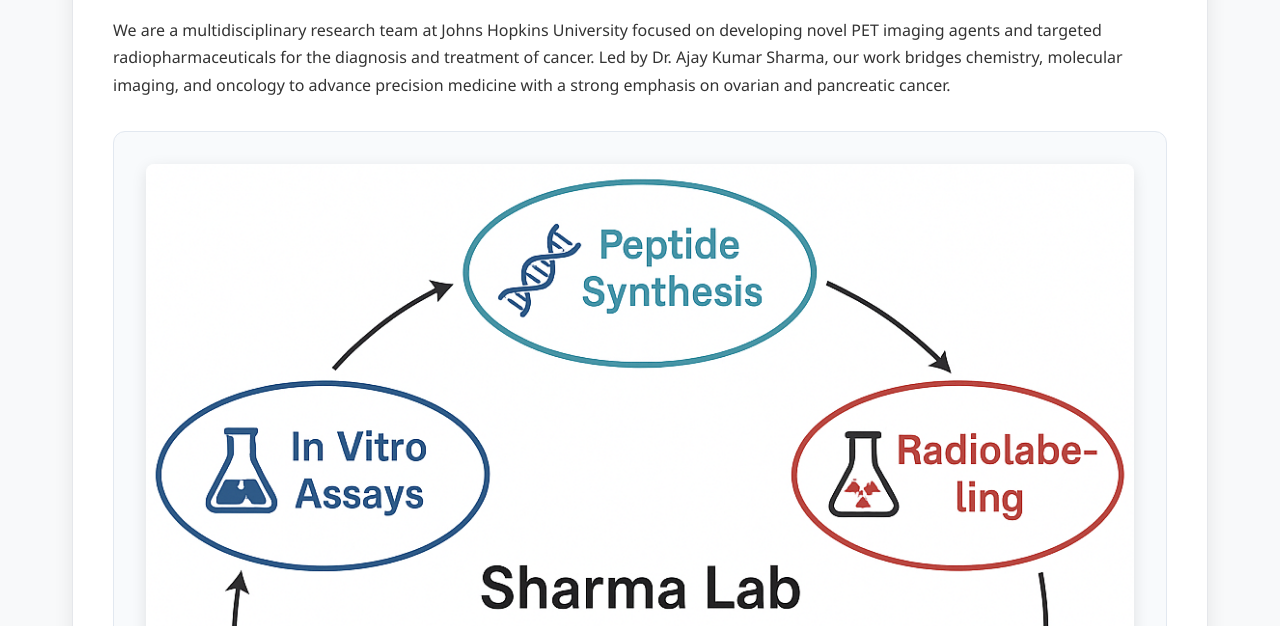
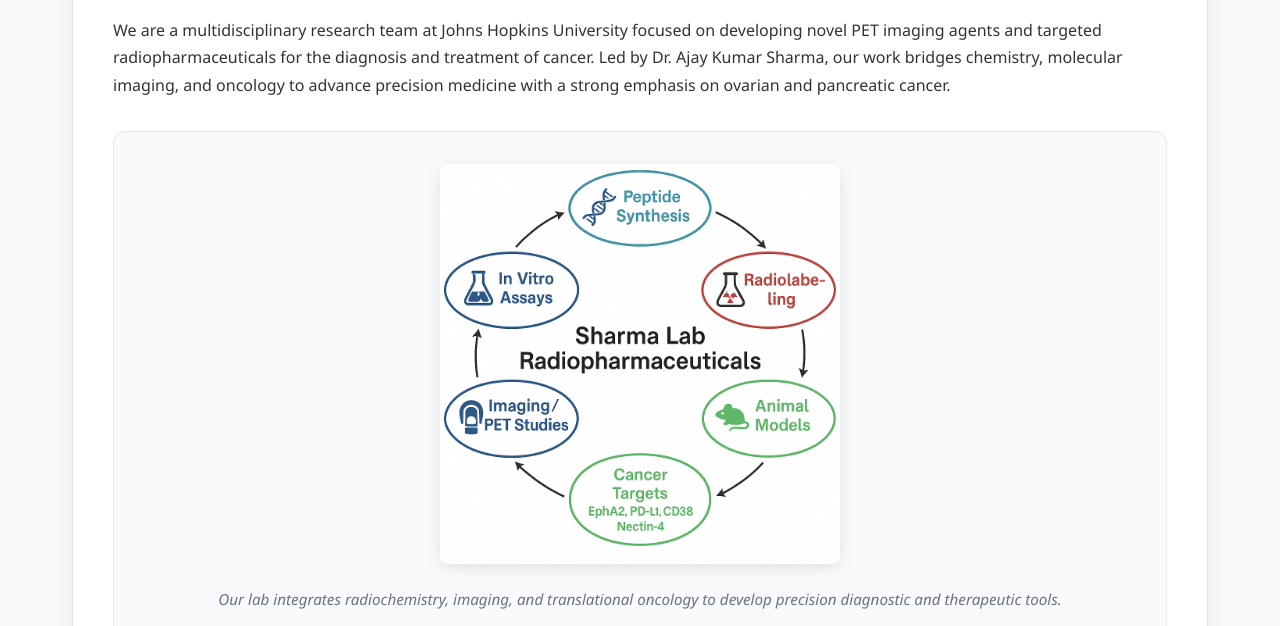
Before and after one commit to ajaychem12/sharma-lab-website, a website: page index.html in a window 1280 px wide. Shown: the part 326-952 px from the top of the page. Drawn offline with Linux system fonts and the light colour scheme.

Commit message:
Update index.html

```diff
--- a/index.html
+++ b/index.html
@@ -27,7 +27,7 @@
       <h2>Welcome to the Sharma Lab</h2>
       <p>We are a multidisciplinary research team at Johns Hopkins University focused on developing novel PET imaging agents and targeted radiopharmaceuticals for the diagnosis and treatment of cancer. Led by Dr. Ajay Kumar Sharma, our work bridges chemistry, molecular imaging, and oncology to advance precision medicine with a strong emphasis on ovarian and pancreatic cancer.</p>
       <div class="schematic">
-        <img src="images/Lab Focus Schematic.png" alt="Lab Focus Schematic" />
+        <img src="images/Lab Focus Schematic.png" alt="Lab Focus Schematic" width="400" height="400" />
         <p class="caption">Our lab integrates radiochemistry, imaging, and translational oncology to develop precision diagnostic and therapeutic tools.</p>
       </div>
     </section>
```
